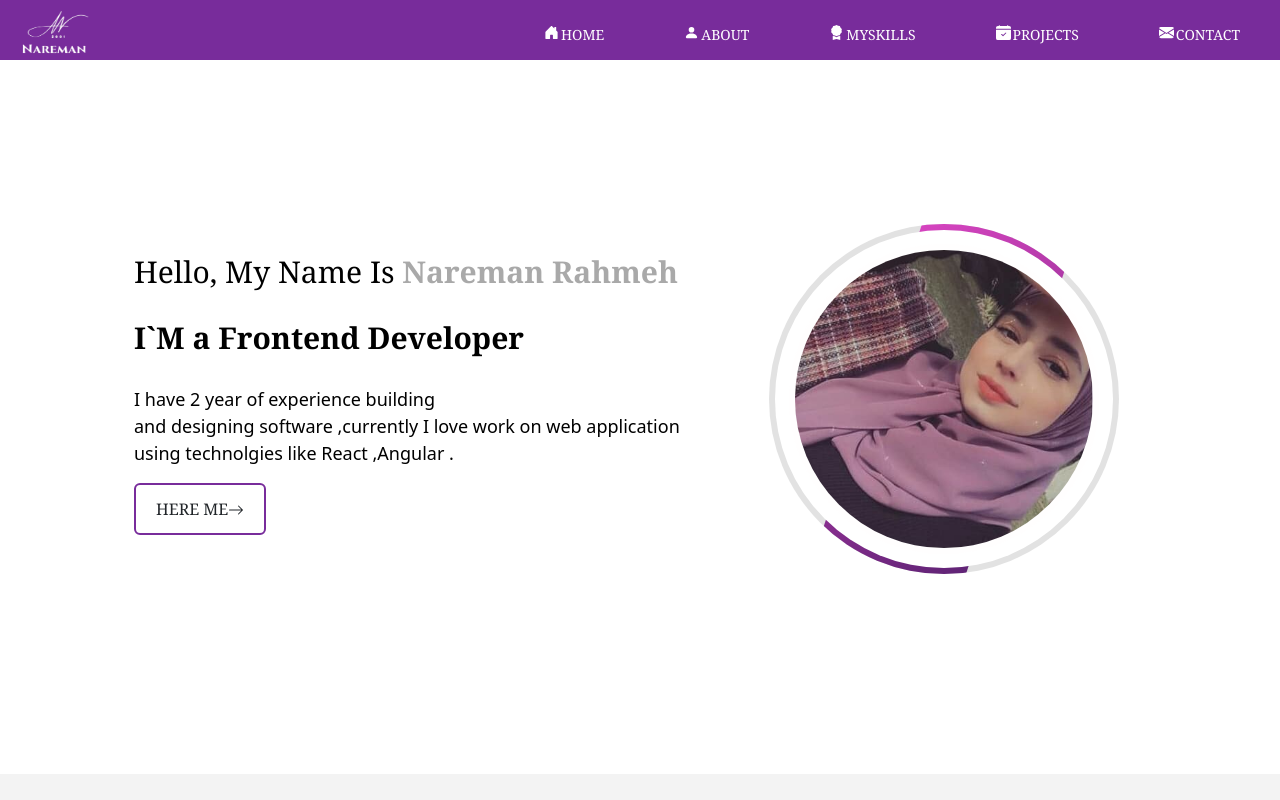
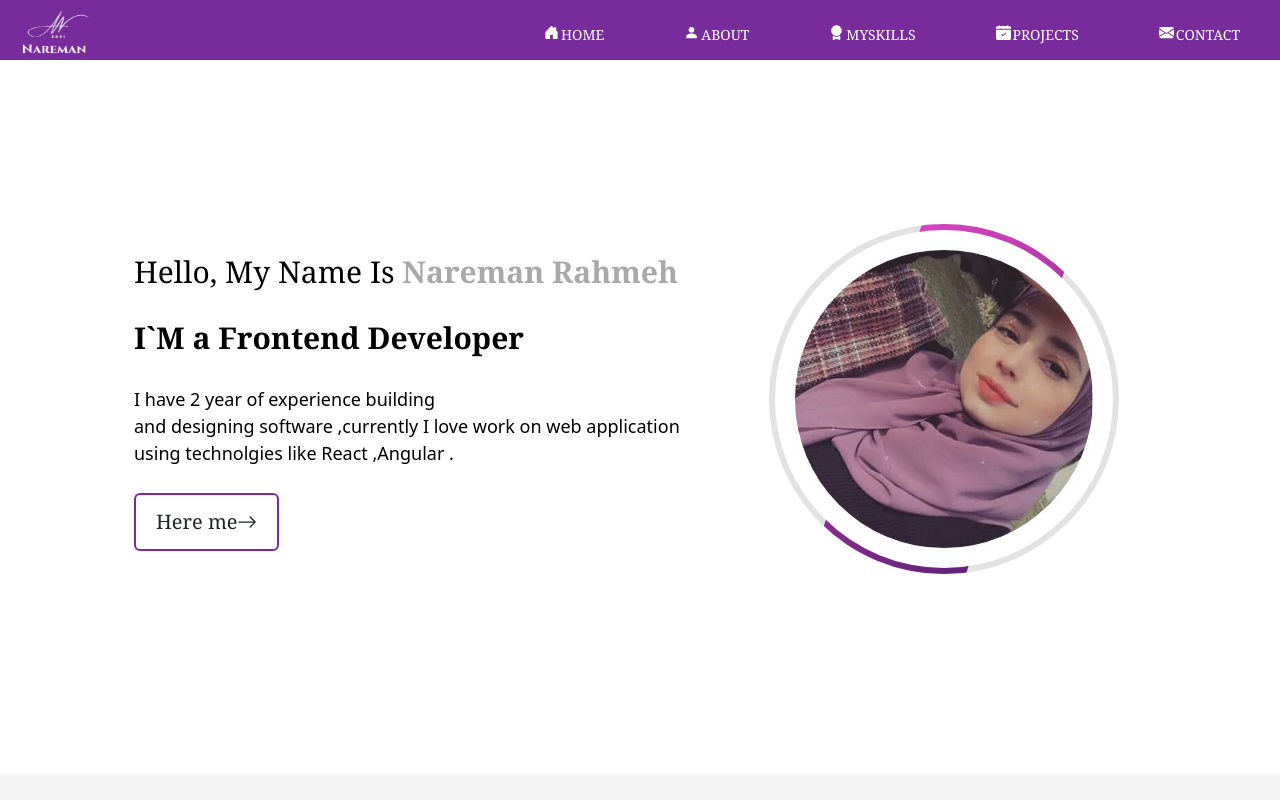
Before and after one commit to NaremanRahmeh/Poptfolio, a React (Create React App) app: page / in a window 1280 px wide. Shown: the top 800 px of the page. Built offline with nearby package versions, Linux system fonts and the light colour scheme.

Commit message:
first edit

```diff
--- a/src/Components/Sidebar.js
+++ b/src/Components/Sidebar.js
@@ -40,7 +40,7 @@ export const Sidebar = () => {
       <div className='container'>
 
       <header id='header' className='fixed-top justify-between'>
-      <div className='container d-flex '>
+      <div className='container'>
         <a className="navbar-brand mr-auto" href="#"> <img src={Logo} alt='nareman'/></a>
         </div>
 
--- a/src/Pages/About/About.css
+++ b/src/Pages/About/About.css
@@ -37,6 +37,7 @@
     color: #fff;
     padding: 5px 10px 5px 10px;
     border-radius: 8px;
+    border: none;
 }
 .about span{
     font-size: 20px;
--- a/src/Pages/Contact/Contact.css
+++ b/src/Pages/Contact/Contact.css
@@ -96,11 +96,6 @@
     padding-top: 10px;
 
 }
-.hide{
-    position: absolute;
-    transform: scale(0);
-
-}
 .success{
     position: absolute;
     height: 30em;
--- a/src/Pages/Home/Home.css
+++ b/src/Pages/Home/Home.css
@@ -30,18 +30,37 @@
     font-size: 18px;
     font-weight: 500;
 }
+
 .hom .btn{
+    border: 2px solid rgb(120, 44, 155);
     background: none;
-    border: 2px solid rgb(120, 44, 155);
+    padding: 12px 20px;
+    font-size: 20px;
     font-family: Georgia, 'Times New Roman', Times, serif;
-    text-transform: uppercase;
-    padding: 12px 20px;
+    margin-top: 10px;
+    cursor: pointer;
+    position: relative;
+    overflow: hidden;
 }
-
-.hom .btn:hover{
-    background-color:rgb(120, 44, 155);
+.hom .btn::before{
+    content: "";
+    left: 0;
+    position: absolute;
+    width: 100%;
+    height: 0%;
+    background: rgb(120, 44, 155);
+    z-index: -1;
+    transition: 0.8s;
+}
+.hom .btn1::before{
+     top: 0;
+     border-radius: 0 0 50% 50%;
+}
+.hom .btn1:hover::before{
+    height: 180%;
+}
+.hom .btn1:hover{
     color: #fff;
-    align-items: center;
 }
 .hom .btn span{
     display: flex;
--- a/src/Pages/Home/Home.js
+++ b/src/Pages/Home/Home.js
@@ -17,7 +17,7 @@ export const Home =()=> {
        <h2>I`M a Frontend Developer</h2>
        <p>I have 2 year of experience building <br/>and designing software
         ,currently I love work on web application<br/> using technolgies like React ,Angular .</p>
-        <Link to='about' smooth duration={500} className='btn'> <span>Here me<BsArrowRight className='svg'/></span></Link >
+        <Link to='about' smooth duration={500} className='btn btn1'> <span>Here me<BsArrowRight className='svg'/></span></Link >
       </div>
       <div className='col-md-5'>
         <div className='box'>
```
